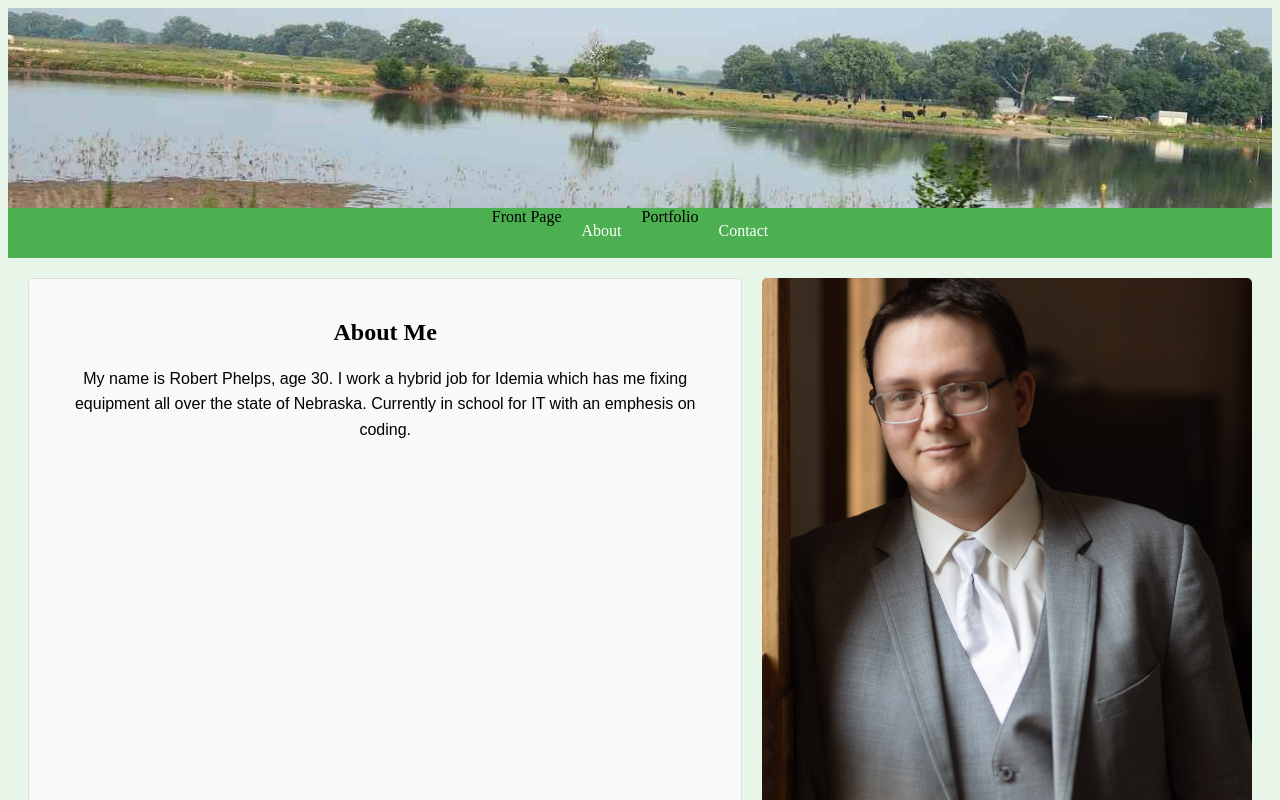
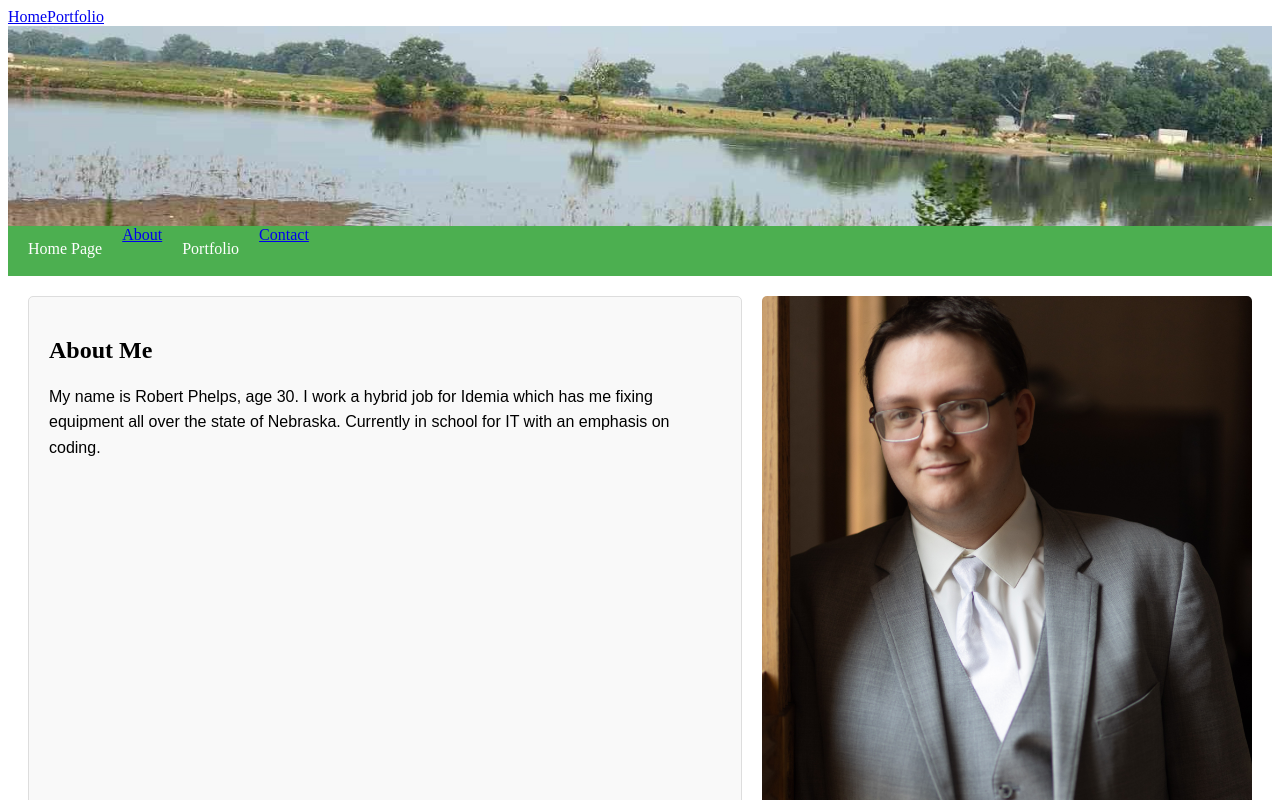
Before and after one commit to RobertPhelps-M/portfolio-website-Robert-Phelps, a Vue app in the folder Semester Project/: page / in a window 1280 px wide. Shown: the top 800 px of the page. Built offline with nearby package versions, Linux system fonts and the light colour scheme.

Commit message:
Updated index

```diff
--- a/Semester Project/public/index.html
+++ b/Semester Project/public/index.html
@@ -5,104 +5,13 @@
 <meta http-equiv="X-UA-Compatible" content="IE=edge">
 <meta name="viewport" content="width=device-width,initial-scale=1.0">
 <link rel="icon" href="<%= BASE_URL %>favicon.ico">
-    <title>Robert Phelps Personal Professional</title>
+<title><%= htmlWebpackPlugin.options.title %></title>
 </head>
 <body>
 <noscript>
-      <strong>We're sorry but "Robert Phelps Personal Professional" doesn't work properly without JavaScript enabled. Please enable it to continue.</strong>
+<strong>We're sorry but <%= htmlWebpackPlugin.options.title %> doesn't work properly without JavaScript enabled. Please enable it to continue.</strong>
 </noscript>
-
-    <div class="banner"></div> <!-- For every page -->
-
-    <nav>
-      <ul>
-        <li><router-link to="#frontpage">Front Page</a></li>
-        <li><a href="#about">About</a></li>
-        <li><router-link to="#Portfolio">Portfolio</router-link></li>
-        <li><a href="#contact">Contact</a></li>
-      </ul>
-    </nav>
-
-    <div class="content-container">
-      <div class="text-box">
-        <h2>About Me</h2>
-        <p>My name is Robert Phelps, age 30. I work a hybrid job for Idemia which has me fixing equipment all over the state of Nebraska. Currently in school for IT with an emphesis on coding.</p>
-      </div>
-
-      <div class="image-box">
-        <img src="Professional_Picture.jpg" alt="Robert Phelps">
-      </div>
-    </div>
-
 <div id="app"></div>
 <!-- built files will be auto injected -->
 </body>
-  <style>
-    body {
-      text-align: center;
-      background-color: #e8f5e9;
-    }
-    p {
-      font-family: Arial, sans-serif;
-      font-size: 16px;
-      line-height: 1.6;
-    }
-    .banner {
-        background-image: url('Banner_Image.jpg');
-        background-size: cover;
-        background-position: center;
-        height: 200px;
-        width: 100%;
-      }
-    nav {
-        background-color: #4CAF50;
-        overflow: hidden;
-      }
-      nav ul {
-        list-style-type: none;
-        margin: 0;
-        padding: 0;
-        display: inline-block;
-      }
-      nav ul li {
-        float: left;
-      }
-      nav ul li a {
-        display: block;
-        color: white;
-        text-align: center;
-        padding: 14px 20px;
-        text-decoration: none;
-      }
-      nav ul li a:hover {
-        background-color: #388E3C;
-      }
-      nav::after {
-        content: "";
-        display: table;
-        clear: both;
-      }
-      .content-container {
-        display: flex;
-        justify-content: space-between;
-        margin: 20px;
-      }
-      .text-box {
-        flex: 1;
-        background-color: #f9f9f9;
-        padding: 20px;
-        border: 1px solid #ddd;
-        border-radius: 5px;
-        margin-right: 20px;
-      }
-      .image-box {
-        flex: 0 0 40%;
-        max-width: 100%;
-      }
-      .image-box img {
-        width: 100%;
-        height: auto;
-        border-radius: 5px;
-      }
-  </style>
 </html>
--- a/Semester Project/src/App.vue
+++ b/Semester Project/src/App.vue
@@ -1,5 +1,11 @@
 <template>
-  <router-view></router-view>
+  <div id="app">
+    <nav>
+      <router-link to="/HomePage">Home</router-link>
+      <router-link to="/PortfolioPage">Portfolio</router-link>
+    </nav>
+    <router-view></router-view>
+  </div>
 </template>
 
 <script>
--- a/Semester Project/src/components/HomePage.vue
+++ b/Semester Project/src/components/HomePage.vue
@@ -4,9 +4,9 @@
 
     <nav>
       <ul>
-        <li><router-link to="#frontpage" class="nav-link">Front Page</router-link></li>
+        <li><router-link to="HomePage" class="nav-link">Home Page</router-link></li>
         <li><a href="#about">About</a></li>
-        <li><router-link to="#Portfolio" class="nav-link">Portfolio</router-link></li>
+        <li><router-link to="PortfolioPage" class="nav-link">Portfolio</router-link></li>
         <li><a href="#contact">Contact</a></li>
       </ul>
     </nav>
```
Lines whose indentation alone changed are shown as unchanged.
